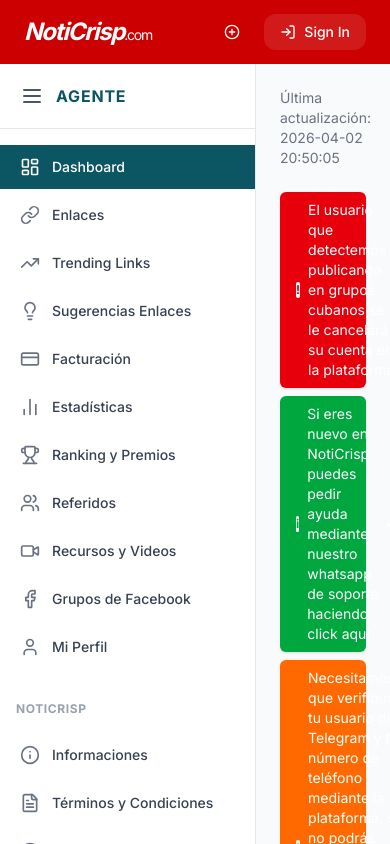
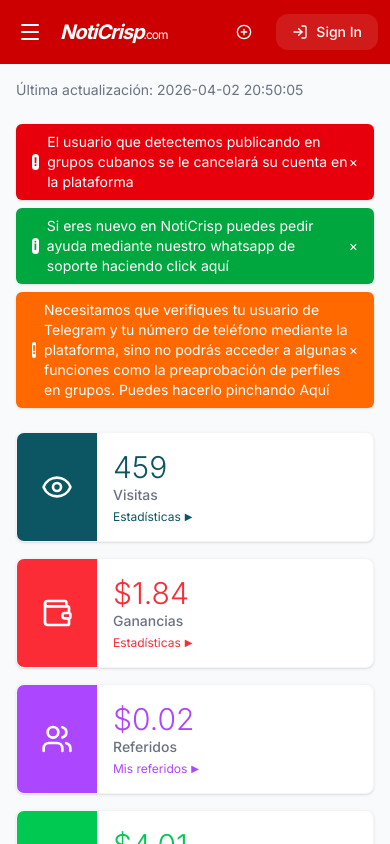
Before and after one commit to rammstein00/noti.noticrisp.com, a React (Vite) app: page / in a window 390 px wide. Built offline with nearby package versions, Linux system fonts and the light colour scheme.

Commit message:
feat: adapted dashboard to mobile with responsive sidebar hamburger menu

```diff
--- a/src/components/layout/Header.tsx
+++ b/src/components/layout/Header.tsx
@@ -1,22 +1,35 @@
 import { useState } from 'react';
 import { Link } from 'react-router-dom';
-import { PlusCircle, DollarSign, LogIn } from 'lucide-react';
+import { PlusCircle, DollarSign, LogIn, Menu } from 'lucide-react';
 import { useAuth } from '../auth/AuthContext';
 import { UserMenu } from '../auth/UserMenu';
 import { LoginModal } from '../auth/LoginModal';
 import { RegisterModal } from '../auth/RegisterModal';
 
-export default function Header() {
+interface HeaderProps {
+  onMenuClick?: () => void;
+}
+
+export default function Header({ onMenuClick }: HeaderProps = {}) {
   const { isAuthenticated } = useAuth();
   const [showLogin, setShowLogin] = useState(false);
   const [showRegister, setShowRegister] = useState(false);
 
   return (
     <>
-      <header className="bg-[#cc0000] text-white h-16 flex items-center justify-between px-6 shrink-0 z-40">
-        <div className="flex items-center">
-          <Link to="/" className="text-2xl font-bold italic tracking-tighter">
-            NotiCrisp<span className="text-sm font-normal not-italic">.com</span>
+      <header className="bg-[#cc0000] text-white h-16 flex items-center justify-between px-3 sm:px-6 shrink-0 z-40">
+        <div className="flex items-center gap-3">
+          {onMenuClick && (
+            <button
+              onClick={onMenuClick}
+              className="md:hidden p-1.5 hover:bg-white/10 rounded-lg transition-colors"
+              aria-label="Abrir menú"
+            >
+              <Menu className="w-6 h-6" />
+            </button>
+          )}
+          <Link to="/" className="text-xl sm:text-2xl font-bold italic tracking-tighter">
+            NotiCrisp<span className="text-xs sm:text-sm font-normal not-italic">.com</span>
           </Link>
         </div>
 
--- a/src/components/layout/Layout.tsx
+++ b/src/components/layout/Layout.tsx
@@ -1,14 +1,17 @@
+import { useState } from 'react';
 import { Outlet } from 'react-router-dom';
 import Sidebar from './Sidebar';
 import Header from './Header';
 
 export default function Layout() {
+  const [isSidebarOpen, setIsSidebarOpen] = useState(false);
+
   return (
     <div className="flex flex-col h-screen bg-gray-50 overflow-hidden font-sans">
-      <Header />
-      <div className="flex flex-1 overflow-hidden">
-        <Sidebar />
-        <main className="flex-1 overflow-y-auto p-6">
+      <Header onMenuClick={() => setIsSidebarOpen(!isSidebarOpen)} />
+      <div className="flex flex-1 overflow-hidden relative">
+        <Sidebar isOpen={isSidebarOpen} onClose={() => setIsSidebarOpen(false)} />
+        <main className="flex-1 overflow-y-auto p-4 md:p-6 w-full">
           <Outlet />
         </main>
       </div>
--- a/src/components/layout/Sidebar.tsx
+++ b/src/components/layout/Sidebar.tsx
@@ -42,7 +42,7 @@
   { name: 'Soporte', href: '/support', icon: HeadphonesIcon },
 ];
 
-export default function Sidebar() {
+export default function Sidebar({ isOpen = false, onClose = () => {} }: { isOpen?: boolean, onClose?: () => void }) {
   const location = useLocation();
 
   const NavItem = ({ item }: { item: any }) => {
@@ -50,6 +50,7 @@
     return (
       <Link
         to={item.href}
+        onClick={onClose}
         className={cn(
           'flex items-center gap-3 px-4 py-3 text-sm font-medium transition-colors',
           isActive
@@ -64,7 +65,21 @@
   };
 
   return (
-    <aside className="w-64 bg-white border-r border-gray-200 flex flex-col h-full overflow-y-auto">
+    <>
+      {/* Mobile Overlay */}
+      {isOpen && (
+        <div
+          className="fixed inset-0 bg-black/50 z-40 md:hidden"
+          onClick={onClose}
+        />
+      )}
+
+      <aside className={cn(
+        "bg-white border-r border-gray-200 flex flex-col h-full overflow-y-auto transition-transform duration-300 z-50",
+        "fixed md:relative w-64",
+        "inset-y-0 left-0",
+        isOpen ? "translate-x-0" : "-translate-x-full md:translate-x-0"
+      )}>
       <div className="p-4 flex items-center justify-between border-b border-gray-200">
         <div className="flex items-center gap-2">
           <button className="p-1 hover:bg-gray-100 rounded">
@@ -106,5 +121,6 @@
         Copyright © Noticrisp 2017-2026<br/>Todos los derechos reservados.
       </div>
     </aside>
+    </>
   );
 }
```
